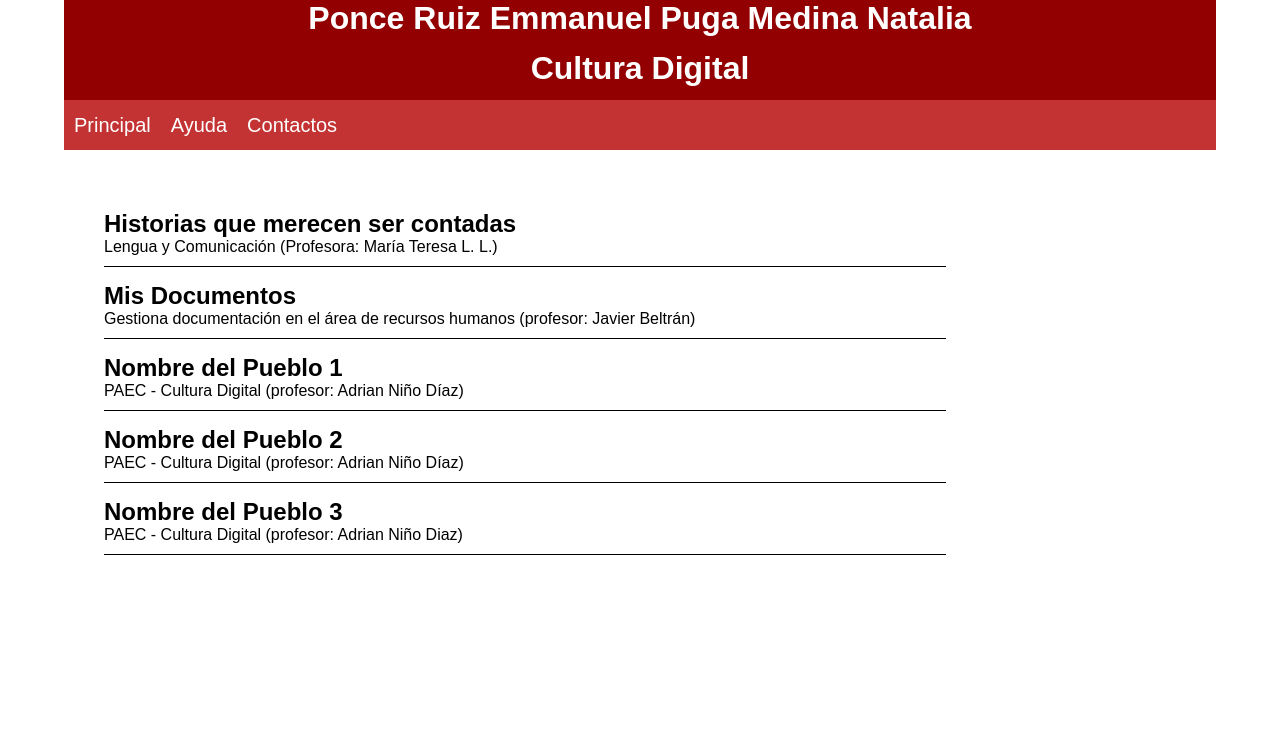
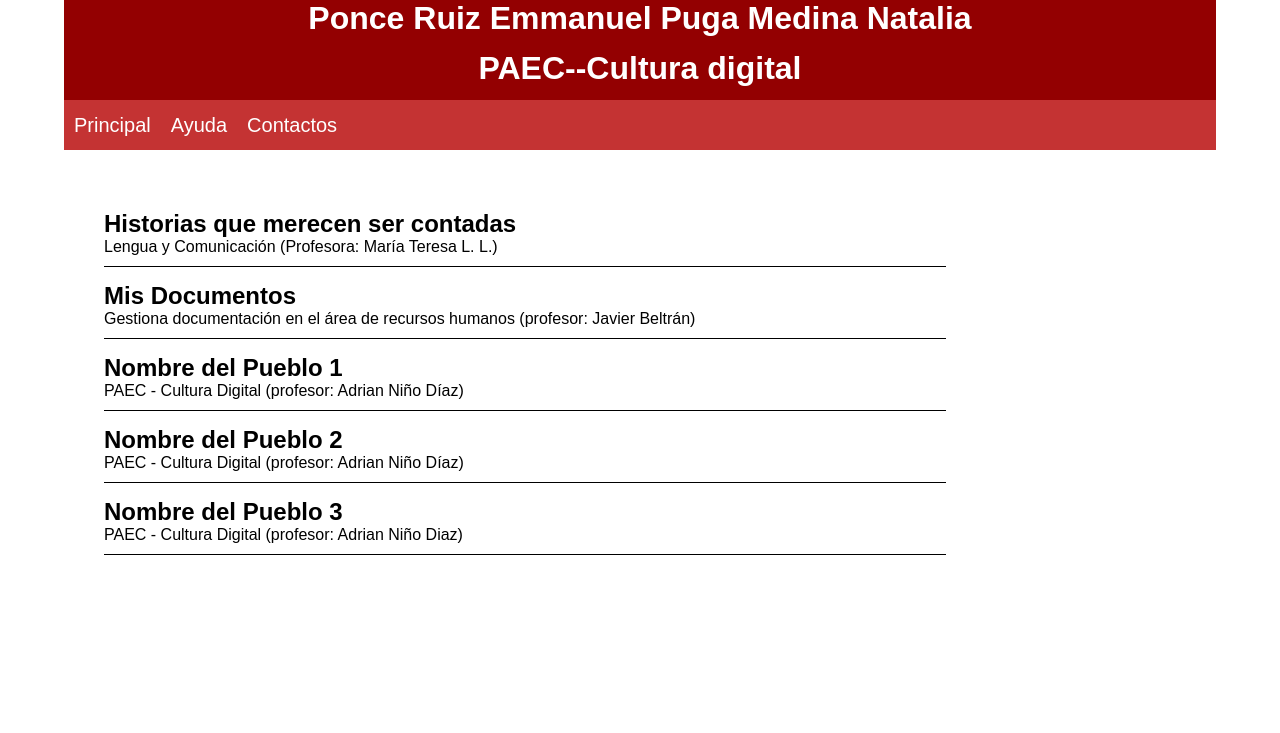
Before and after one commit to ponceypuga/pugiponce0716, a plain HTML site: page index.html in a window 1280 px wide. Shown: the top 733 px of the page. Drawn offline with Linux system fonts and the light colour scheme.

Commit message:
Update index.html

```diff
--- a/index.html
+++ b/index.html
@@ -9,7 +9,7 @@
       <div id="container">
           <header>
            <h1> Ponce Ruiz Emmanuel Puga Medina Natalia </h1>
-           <h1> Cultura Digital</h1>
+           <h1> PAEC--Cultura digital </h1>
 
           </header>
            <nav>
```
